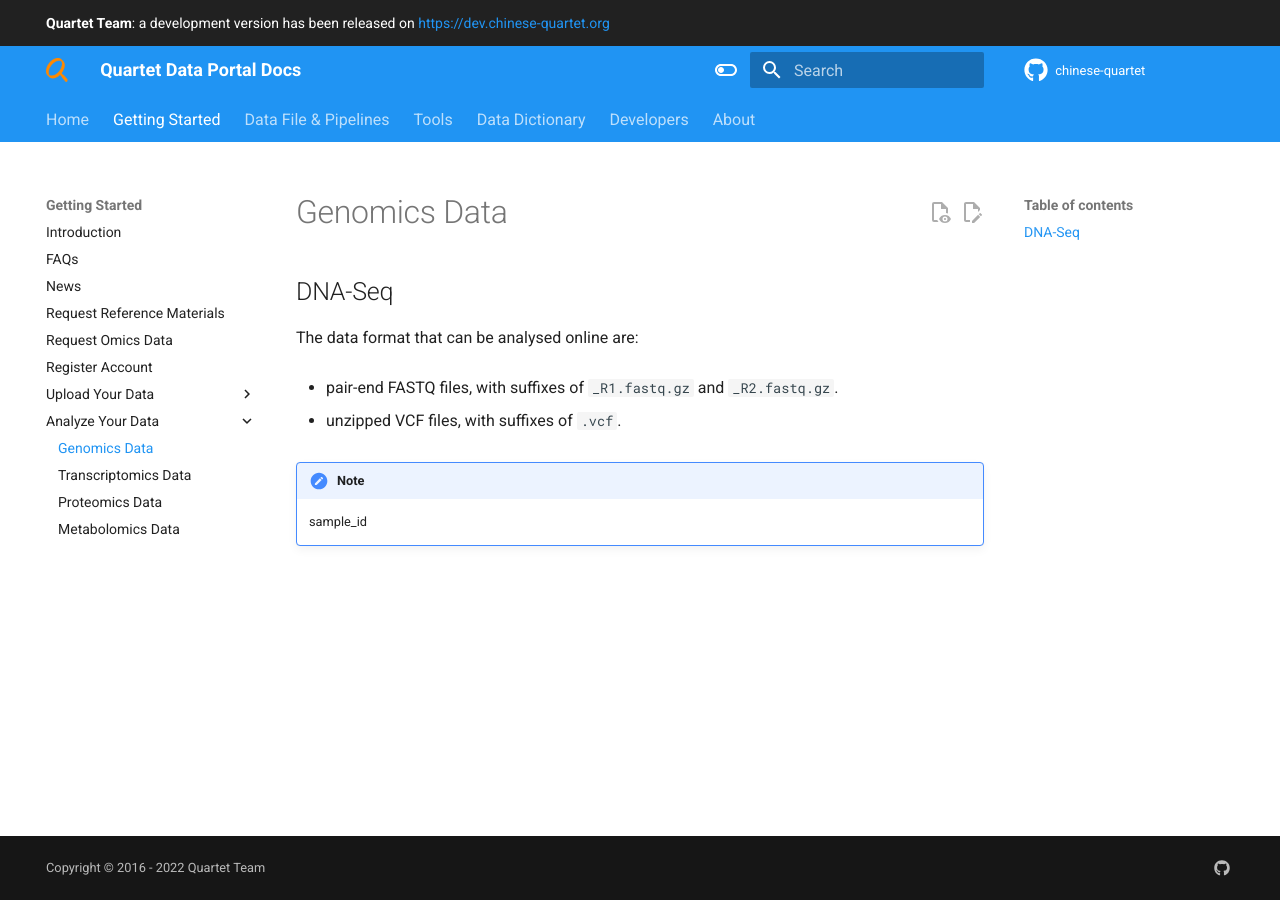
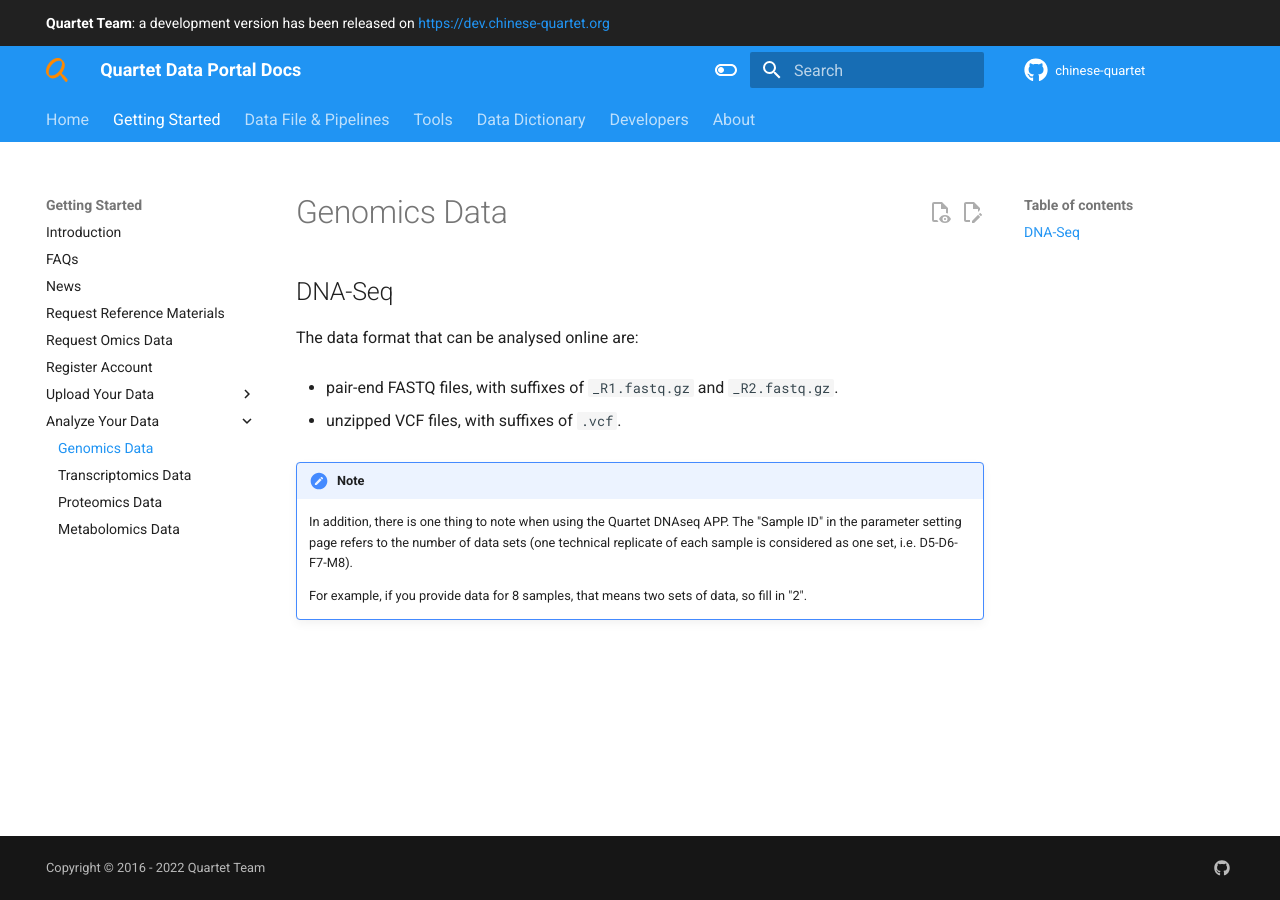
Before and after one commit to chinese-quartet/docs.chinese-quartet.org, an MkDocs documentation site: the page built from docs/getting_started/pipelines/genomics.md, in a window 1280 px wide. Built offline with MkDocs 1.6.1 and Material for MkDocs 9.7.7, drawn with Linux system fonts in a browser that asks for light colours.

Commit message:
Add note for sample_id.

```diff
--- a/docs/getting_started/pipelines/genomics.md
+++ b/docs/getting_started/pipelines/genomics.md
@@ -7,4 +7,6 @@ The data format that can be analysed online are:
 - unzipped VCF files, with suffixes of `.vcf`.
 
 !!! note
-    sample_id
+    In addition, there is one thing to note when using the Quartet DNAseq APP. The "Sample ID" in the parameter setting page refers to the number of data sets (one technical replicate of each sample is considered as one set, i.e. D5-D6-F7-M8).
+
+    For example, if you provide data for 8 samples, that means two sets of data, so fill in "2".
```
